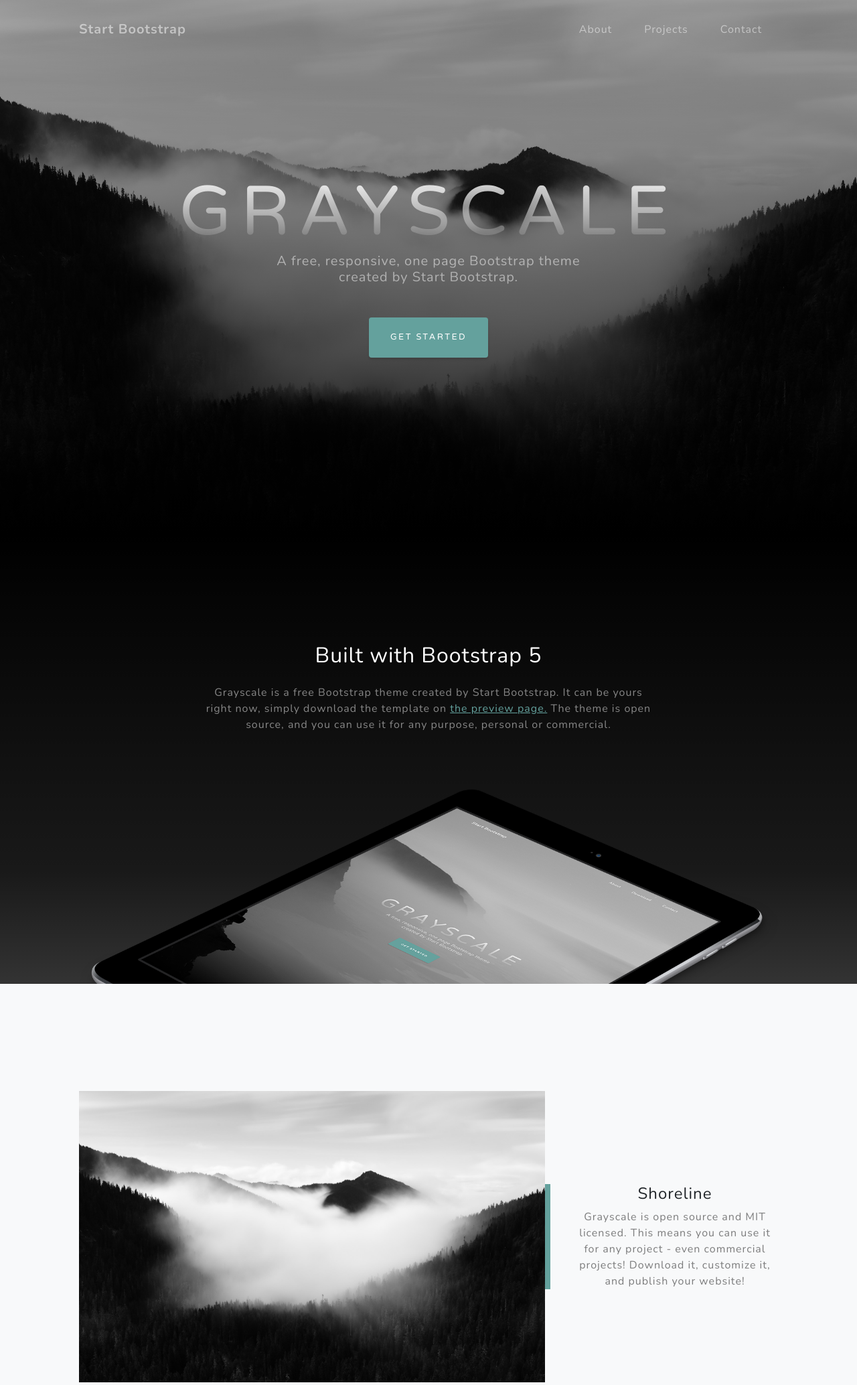
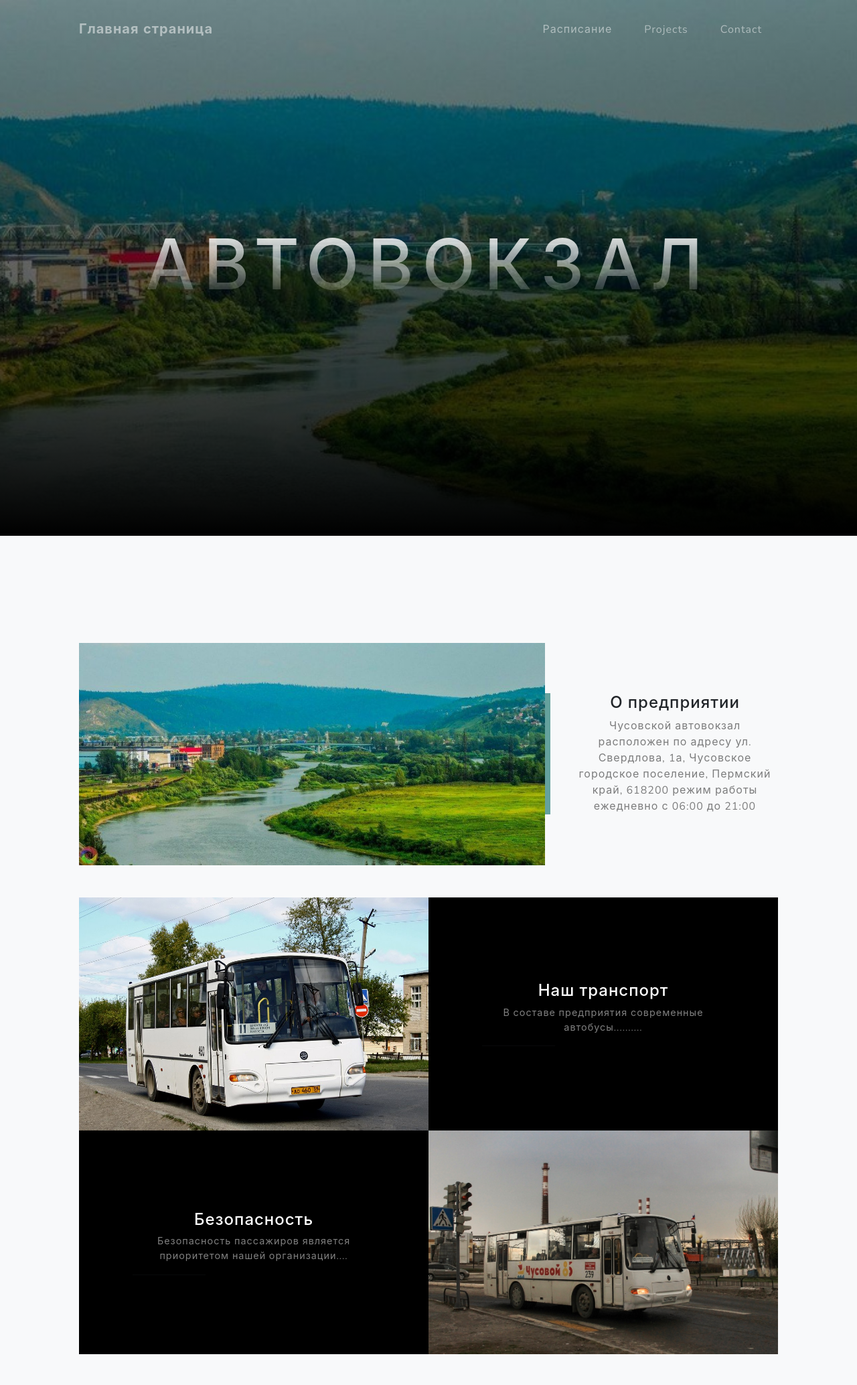
Before and after one commit to ZigulatNatria/bus_station, a Django app: template bus/templates/index.html in a window 1280 px wide. Shown: the top 2068 px of the page at 67% size. After the commit the page ends 2022 px from the top, so only its background shows below. Run offline with Django 3.2, Linux system fonts and the light colour scheme; the template is opened without the code that fills it, so the values that code supplies are empty; some libraries are stand-ins or nearby versions.

Commit message:
раскидал по страницам

```diff
--- a/bus/station/urls.py
+++ b/bus/station/urls.py
@@ -1,7 +1,8 @@
 from django.urls import path
-from .views import RouteList, by_routes
+from .views import RouteList, by_routes, index
 
 urlpatterns =[
+    path('', index, name='index'),
     path('route', RouteList.as_view(), name='route'),
     path('route/<int:routes_id>/', by_routes, name='by_routes'),
 ]
--- a/bus/station/views.py
+++ b/bus/station/views.py
@@ -5,7 +5,7 @@ from django.views.generic import ListView
 
 class RouteList(ListView):
     model = Routes
-    template_name = 'index.html'
+    template_name = 'route1.html'
     context_object_name = 'routes'
     queryset = Routes.objects.all()
 
@@ -23,3 +23,6 @@ def by_routes(request, routes_id):
     current_routes = Routes.objects.get(pk=routes_id)
     context = {'bus': bus, 'busRoute': busRoutes, 'current_routes': current_routes}
     return render (request, 'by_routes.html', context)
+
+def index(request):
+    return render(request, 'index.html')
--- a/bus/templates/index.html
+++ b/bus/templates/index.html
@@ -21,14 +21,14 @@
         <!-- Navigation-->
         <nav class="navbar navbar-expand-lg navbar-light fixed-top" id="mainNav">
             <div class="container px-4 px-lg-5">
-                <a class="navbar-brand" href="#page-top">Start Bootstrap</a>
+                <a class="navbar-brand" href="#page-top">Главная страница</a>
                 <button class="navbar-toggler navbar-toggler-right" type="button" data-bs-toggle="collapse" data-bs-target="#navbarResponsive" aria-controls="navbarResponsive" aria-expanded="false" aria-label="Toggle navigation">
                     Menu
                     <i class="fas fa-bars"></i>
                 </button>
                 <div class="collapse navbar-collapse" id="navbarResponsive">
                     <ul class="navbar-nav ms-auto">
-                        <li class="nav-item"><a class="nav-link" href="#about">About</a></li>
+                        <li class="nav-item"><a class="nav-link" href="route">Расписание</a></li>
                         <li class="nav-item"><a class="nav-link" href="#projects">Projects</a></li>
                         <li class="nav-item"><a class="nav-link" href="#signup">Contact</a></li>
                     </ul>
@@ -40,29 +40,29 @@
             <div class="container px-4 px-lg-5 d-flex h-100 align-items-center justify-content-center">
                 <div class="d-flex justify-content-center">
                     <div class="text-center">
-                        <h1 class="mx-auto my-0 text-uppercase">Grayscale</h1>
-                        <h2 class="text-white-50 mx-auto mt-2 mb-5">A free, responsive, one page Bootstrap theme created by Start Bootstrap.</h2>
-                        <a class="btn btn-primary" href="#about">Get Started</a>
+                        <h1 class="mx-auto my-0 text-uppercase">Автовокзал</h1>
+<!--                        <h2 class="text-white-50 mx-auto mt-2 mb-5">A free, responsive, one page Bootstrap theme created by Start Bootstrap.</h2>-->
+<!--                        <a class="btn btn-primary" href="#about">Get Started</a>-->
                     </div>
                 </div>
             </div>
         </header>
         <!-- About-->
-        <section class="about-section text-center" id="about">
-            <div class="container px-4 px-lg-5">
-                <div class="row gx-4 gx-lg-5 justify-content-center">
-                    <div class="col-lg-8">
-                        <h2 class="text-white mb-4">Built with Bootstrap 5</h2>
-                        <p class="text-white-50">
-                            Grayscale is a free Bootstrap theme created by Start Bootstrap. It can be yours right now, simply download the template on
-                            <a href="https://startbootstrap.com/theme/grayscale/">the preview page.</a>
-                            The theme is open source, and you can use it for any purpose, personal or commercial.
-                        </p>
-                    </div>
-                </div>
-                <img class="img-fluid" src="{% static 'assets/img/ipad.png' %}" alt="..." />
-            </div>
-        </section>
+<!--        <section class="about-section text-center" id="about">-->
+<!--            <div class="container px-4 px-lg-5">-->
+<!--                <div class="row gx-4 gx-lg-5 justify-content-center">-->
+<!--                    <div class="col-lg-8">-->
+<!--                        <h2 class="text-white mb-4">Built with Bootstrap 5</h2>-->
+<!--                        <p class="text-white-50">-->
+<!--                            Grayscale is a free Bootstrap theme created by Start Bootstrap. It can be yours right now, simply download the template on-->
+<!--                            <a href="https://startbootstrap.com/theme/grayscale/">the preview page.</a>-->
+<!--                            The theme is open source, and you can use it for any purpose, personal or commercial.-->
+<!--                        </p>-->
+<!--                    </div>-->
+<!--                </div>-->
+<!--                <img class="img-fluid" src="{% static 'assets/img/ipad.png' %}" alt="..." />-->
+<!--            </div>-->
+<!--        </section>-->
         <!-- Projects-->
         <section class="projects-section bg-light" id="projects">
             <div class="container px-4 px-lg-5">
@@ -71,8 +71,8 @@
                     <div class="col-xl-8 col-lg-7"><img class="img-fluid mb-3 mb-lg-0" src="{% static 'assets/img/bg-masthead.jpg' %}" alt="..." /></div>
                     <div class="col-xl-4 col-lg-5">
                         <div class="featured-text text-center text-lg-left">
-                            <h4>Shoreline</h4>
-                            <p class="text-black-50 mb-0">Grayscale is open source and MIT licensed. This means you can use it for any project - even commercial projects! Download it, customize it, and publish your website!</p>
+                            <h4>О предприятии</h4>
+                            <p class="text-black-50 mb-0">Чусовской автовокзал расположен по адресу ул. Свердлова, 1а, Чусовское городское поселение, Пермский край, 618200 режим работы ежедневно с 06:00 до 21:00</p>
                         </div>
                     </div>
                 </div>
@@ -83,8 +83,8 @@
                         <div class="bg-black text-center h-100 project">
                             <div class="d-flex h-100">
                                 <div class="project-text w-100 my-auto text-center text-lg-left">
-                                    <h4 class="text-white">Misty</h4>
-                                    <p class="mb-0 text-white-50">An example of where you can put an image of a project, or anything else, along with a description.</p>
+                                    <h4 class="text-white">Наш транспорт</h4>
+                                    <p class="mb-0 text-white-50">В составе предприятия современные автобусы..........</p>
                                     <hr class="d-none d-lg-block mb-0 ms-0" />
                                 </div>
                             </div>
@@ -98,8 +98,8 @@
                         <div class="bg-black text-center h-100 project">
                             <div class="d-flex h-100">
                                 <div class="project-text w-100 my-auto text-center text-lg-right">
-                                    <h4 class="text-white">Mountains</h4>
-                                    <p class="mb-0 text-white-50">Another example of a project with its respective description. These sections work well responsively as well, try this theme on a small screen!</p>
+                                    <h4 class="text-white">Безопасность</h4>
+                                    <p class="mb-0 text-white-50">Безопасность пассажиров является приоритетом нашей организации....</p>
                                     <hr class="d-none d-lg-block mb-0 me-0" />
                                 </div>
                             </div>
@@ -108,102 +108,102 @@
                 </div>
             </div>
         </section>
-        <!-- Signup-->
-        <section class="signup-section" id="signup">
-            <div class="container px-4 px-lg-5">
-                <div class="row gx-4 gx-lg-5">
-                    <div class="col-md-10 col-lg-8 mx-auto text-center">
-                        <i class="far fa-paper-plane fa-2x mb-2 text-white"></i>
-                        <h2 class="text-white mb-5">Subscribe to receive updates!</h2>
-                        <!-- * * * * * * * * * * * * * * *-->
-                        <!-- * * SB Forms Contact Form * *-->
-                        <!-- * * * * * * * * * * * * * * *-->
-                        <!-- This form is pre-integrated with SB Forms.-->
-                        <!-- To make this form functional, sign up at-->
-                        <!-- https://startbootstrap.com/solution/contact-forms-->
-                        <!-- to get an API token!-->
-                        <form class="form-signup" id="contactForm" data-sb-form-api-token="API_TOKEN">
-                            <!-- Email address input-->
-                            <div class="row input-group-newsletter">
-                                <div class="col"><input class="form-control" id="emailAddress" type="email" placeholder="Enter email address..." aria-label="Enter email address..." data-sb-validations="required,email" /></div>
-                                <div class="col-auto"><button class="btn btn-primary disabled" id="submitButton" type="submit">Notify Me!</button></div>
-                            </div>
-                            <div class="invalid-feedback mt-2" data-sb-feedback="emailAddress:required">An email is required.</div>
-                            <div class="invalid-feedback mt-2" data-sb-feedback="emailAddress:email">Email is not valid.</div>
-                            <!-- Submit success message-->
-                            <!---->
-                            <!-- This is what your users will see when the form-->
-                            <!-- has successfully submitted-->
-                            <div class="d-none" id="submitSuccessMessage">
-                                <div class="text-center mb-3 mt-2 text-white">
-                                    <div class="fw-bolder">Form submission successful!</div>
-                                    To activate this form, sign up at
-                                    <br />
-                                    <a href="https://startbootstrap.com/solution/contact-forms">https://startbootstrap.com/solution/contact-forms</a>
-                                </div>
-                            </div>
-                            <!-- Submit error message-->
-                            <!---->
-                            <!-- This is what your users will see when there is-->
-                            <!-- an error submitting the form-->
-                            <div class="d-none" id="submitErrorMessage"><div class="text-center text-danger mb-3 mt-2">Error sending message!</div></div>
-                        </form>
-                    </div>
-                </div>
-            </div>
-        </section>
-        <!-- Contact-->
-        <section class="contact-section bg-black">
-            <div class="container px-4 px-lg-5">
-                <div class="row gx-4 gx-lg-5">
-                    <div class="col-md-4 mb-3 mb-md-0">
-                        <div class="card py-4 h-100">
-                            <div class="card-body text-center">
-                                <i class="fas fa-map-marked-alt text-primary mb-2"></i>
-                                <h4 class="text-uppercase m-0">Address</h4>
-                                <hr class="my-4 mx-auto" />
-                                <div class="small text-black-50">4923 Market Street, Orlando FL</div>
-                            </div>
-                        </div>
-                    </div>
-                    <div class="col-md-4 mb-3 mb-md-0">
-                        <div class="card py-4 h-100">
-                            <div class="card-body text-center">
-                                <i class="fas fa-envelope text-primary mb-2"></i>
-                                <h4 class="text-uppercase m-0">Email</h4>
-                                <hr class="my-4 mx-auto" />
-                                <div class="small text-black-50"><a href="#!">hello@yourdomain.com</a></div>
-                            </div>
-                        </div>
-                    </div>
-                    <div class="col-md-4 mb-3 mb-md-0">
-                        <div class="card py-4 h-100">
-                            <div class="card-body text-center">
-                                <i class="fas fa-mobile-alt text-primary mb-2"></i>
-                                <h4 class="text-uppercase m-0">Phone</h4>
-                                <hr class="my-4 mx-auto" />
-                                <div class="small text-black-50">+1 (555) 902-8832</div>
-                            </div>
-                        </div>
-                    </div>
-                </div>
-                <div class="social d-flex justify-content-center">
-                    <a class="mx-2" href="#!"><i class="fab fa-twitter"></i></a>
-                    <a class="mx-2" href="#!"><i class="fab fa-facebook-f"></i></a>
-                    <a class="mx-2" href="#!"><i class="fab fa-github"></i></a>
-                </div>
-            </div>
-        </section>
-        <!-- Footer-->
-        <footer class="footer bg-black small text-center text-white-50"><div class="container px-4 px-lg-5">Copyright &copy; Your Website 2022</div></footer>
-        <!-- Bootstrap core JS-->
-        <script src="https://cdn.jsdelivr.net/npm/bootstrap@5.1.3/dist/js/bootstrap.bundle.min.js"></script>
-        <!-- Core theme JS-->
-        <script src="{% static 'js/scripts.js' %}"></script>
-        <!-- * * * * * * * * * * * * * * * * * * * * * * * * * * * * * * * * * * * * * * * *-->
-        <!-- * *                               SB Forms JS                               * *-->
-        <!-- * * Activate your form at https://startbootstrap.com/solution/contact-forms * *-->
-        <!-- * * * * * * * * * * * * * * * * * * * * * * * * * * * * * * * * * * * * * * * *-->
-        <script src="https://cdn.startbootstrap.com/sb-forms-latest.js"></script>
+<!--        &lt;!&ndash; Signup&ndash;&gt;-->
+<!--        <section class="signup-section" id="signup">-->
+<!--            <div class="container px-4 px-lg-5">-->
+<!--                <div class="row gx-4 gx-lg-5">-->
+<!--                    <div class="col-md-10 col-lg-8 mx-auto text-center">-->
+<!--                        <i class="far fa-paper-plane fa-2x mb-2 text-white"></i>-->
+<!--                        <h2 class="text-white mb-5">Subscribe to receive updates!</h2>-->
+<!--                        &lt;!&ndash; * * * * * * * * * * * * * * *&ndash;&gt;-->
+<!--                        &lt;!&ndash; * * SB Forms Contact Form * *&ndash;&gt;-->
+<!--                        &lt;!&ndash; * * * * * * * * * * * * * * *&ndash;&gt;-->
+<!--                        &lt;!&ndash; This form is pre-integrated with SB Forms.&ndash;&gt;-->
+<!--                        &lt;!&ndash; To make this form functional, sign up at&ndash;&gt;-->
+<!--                        &lt;!&ndash; https://startbootstrap.com/solution/contact-forms&ndash;&gt;-->
+<!--                        &lt;!&ndash; to get an API token!&ndash;&gt;-->
+<!--                        <form class="form-signup" id="contactForm" data-sb-form-api-token="API_TOKEN">-->
+<!--                            &lt;!&ndash; Email address input&ndash;&gt;-->
+<!--                            <div class="row input-group-newsletter">-->
+<!--                                <div class="col"><input class="form-control" id="emailAddress" type="email" placeholder="Enter email address..." aria-label="Enter email address..." data-sb-validations="required,email" /></div>-->
+<!--                                <div class="col-auto"><button class="btn btn-primary disabled" id="submitButton" type="submit">Notify Me!</button></div>-->
+<!--                            </div>-->
+<!--                            <div class="invalid-feedback mt-2" data-sb-feedback="emailAddress:required">An email is required.</div>-->
+<!--                            <div class="invalid-feedback mt-2" data-sb-feedback="emailAddress:email">Email is not valid.</div>-->
+<!--                            &lt;!&ndash; Submit success message&ndash;&gt;-->
+<!--                            &lt;!&ndash;&ndash;&gt;-->
+<!--                            &lt;!&ndash; This is what your users will see when the form&ndash;&gt;-->
+<!--                            &lt;!&ndash; has successfully submitted&ndash;&gt;-->
+<!--                            <div class="d-none" id="submitSuccessMessage">-->
+<!--                                <div class="text-center mb-3 mt-2 text-white">-->
+<!--                                    <div class="fw-bolder">Form submission successful!</div>-->
+<!--                                    To activate this form, sign up at-->
+<!--                                    <br />-->
+<!--                                    <a href="https://startbootstrap.com/solution/contact-forms">https://startbootstrap.com/solution/contact-forms</a>-->
+<!--                                </div>-->
+<!--                            </div>-->
+<!--                            &lt;!&ndash; Submit error message&ndash;&gt;-->
+<!--                            &lt;!&ndash;&ndash;&gt;-->
+<!--                            &lt;!&ndash; This is what your users will see when there is&ndash;&gt;-->
+<!--                            &lt;!&ndash; an error submitting the form&ndash;&gt;-->
+<!--                            <div class="d-none" id="submitErrorMessage"><div class="text-center text-danger mb-3 mt-2">Error sending message!</div></div>-->
+<!--                        </form>-->
+<!--                    </div>-->
+<!--                </div>-->
+<!--            </div>-->
+<!--        </section>-->
+<!--        &lt;!&ndash; Contact&ndash;&gt;-->
+<!--        <section class="contact-section bg-black">-->
+<!--            <div class="container px-4 px-lg-5">-->
+<!--                <div class="row gx-4 gx-lg-5">-->
+<!--                    <div class="col-md-4 mb-3 mb-md-0">-->
+<!--                        <div class="card py-4 h-100">-->
+<!--                            <div class="card-body text-center">-->
+<!--                                <i class="fas fa-map-marked-alt text-primary mb-2"></i>-->
+<!--                                <h4 class="text-uppercase m-0">Address</h4>-->
+<!--                                <hr class="my-4 mx-auto" />-->
+<!--                                <div class="small text-black-50">4923 Market Street, Orlando FL</div>-->
+<!--                            </div>-->
+<!--                        </div>-->
+<!--                    </div>-->
+<!--                    <div class="col-md-4 mb-3 mb-md-0">-->
+<!--                        <div class="card py-4 h-100">-->
+<!--                            <div class="card-body text-center">-->
+<!--                                <i class="fas fa-envelope text-primary mb-2"></i>-->
+<!--                                <h4 class="text-uppercase m-0">Email</h4>-->
+<!--                                <hr class="my-4 mx-auto" />-->
+<!--                                <div class="small text-black-50"><a href="#!">hello@yourdomain.com</a></div>-->
+<!--                            </div>-->
+<!--                        </div>-->
+<!--                    </div>-->
+<!--                    <div class="col-md-4 mb-3 mb-md-0">-->
+<!--                        <div class="card py-4 h-100">-->
+<!--                            <div class="card-body text-center">-->
+<!--                                <i class="fas fa-mobile-alt text-primary mb-2"></i>-->
+<!--                                <h4 class="text-uppercase m-0">Phone</h4>-->
+<!--                                <hr class="my-4 mx-auto" />-->
+<!--                                <div class="small text-black-50">+1 (555) 902-8832</div>-->
+<!--                            </div>-->
+<!--                        </div>-->
+<!--                    </div>-->
+<!--                </div>-->
+<!--                <div class="social d-flex justify-content-center">-->
+<!--                    <a class="mx-2" href="#!"><i class="fab fa-twitter"></i></a>-->
+<!--                    <a class="mx-2" href="#!"><i class="fab fa-facebook-f"></i></a>-->
+<!--                    <a class="mx-2" href="#!"><i class="fab fa-github"></i></a>-->
+<!--                </div>-->
+<!--            </div>-->
+<!--        </section>-->
+<!--        &lt;!&ndash; Footer&ndash;&gt;-->
+<!--        <footer class="footer bg-black small text-center text-white-50"><div class="container px-4 px-lg-5">Copyright &copy; Your Website 2022</div></footer>-->
+<!--        &lt;!&ndash; Bootstrap core JS&ndash;&gt;-->
+<!--        <script src="https://cdn.jsdelivr.net/npm/bootstrap@5.1.3/dist/js/bootstrap.bundle.min.js"></script>-->
+<!--        &lt;!&ndash; Core theme JS&ndash;&gt;-->
+<!--        <script src="{% static 'js/scripts.js' %}"></script>-->
+<!--        &lt;!&ndash; * * * * * * * * * * * * * * * * * * * * * * * * * * * * * * * * * * * * * * * *&ndash;&gt;-->
+<!--        &lt;!&ndash; * *                               SB Forms JS                               * *&ndash;&gt;-->
+<!--        &lt;!&ndash; * * Activate your form at https://startbootstrap.com/solution/contact-forms * *&ndash;&gt;-->
+<!--        &lt;!&ndash; * * * * * * * * * * * * * * * * * * * * * * * * * * * * * * * * * * * * * * * *&ndash;&gt;-->
+<!--        <script src="https://cdn.startbootstrap.com/sb-forms-latest.js"></script>-->
     </body>
 </html>
```
Also changed, not shown: bus/templates/route1.html (added, +104 -0 lines), bus/db.sqlite3, bus/static/assets/img/bg-masthead.jpg, bus/static/assets/img/demo-image-01.jpg, bus/static/assets/img/demo-image-02.jpg.
